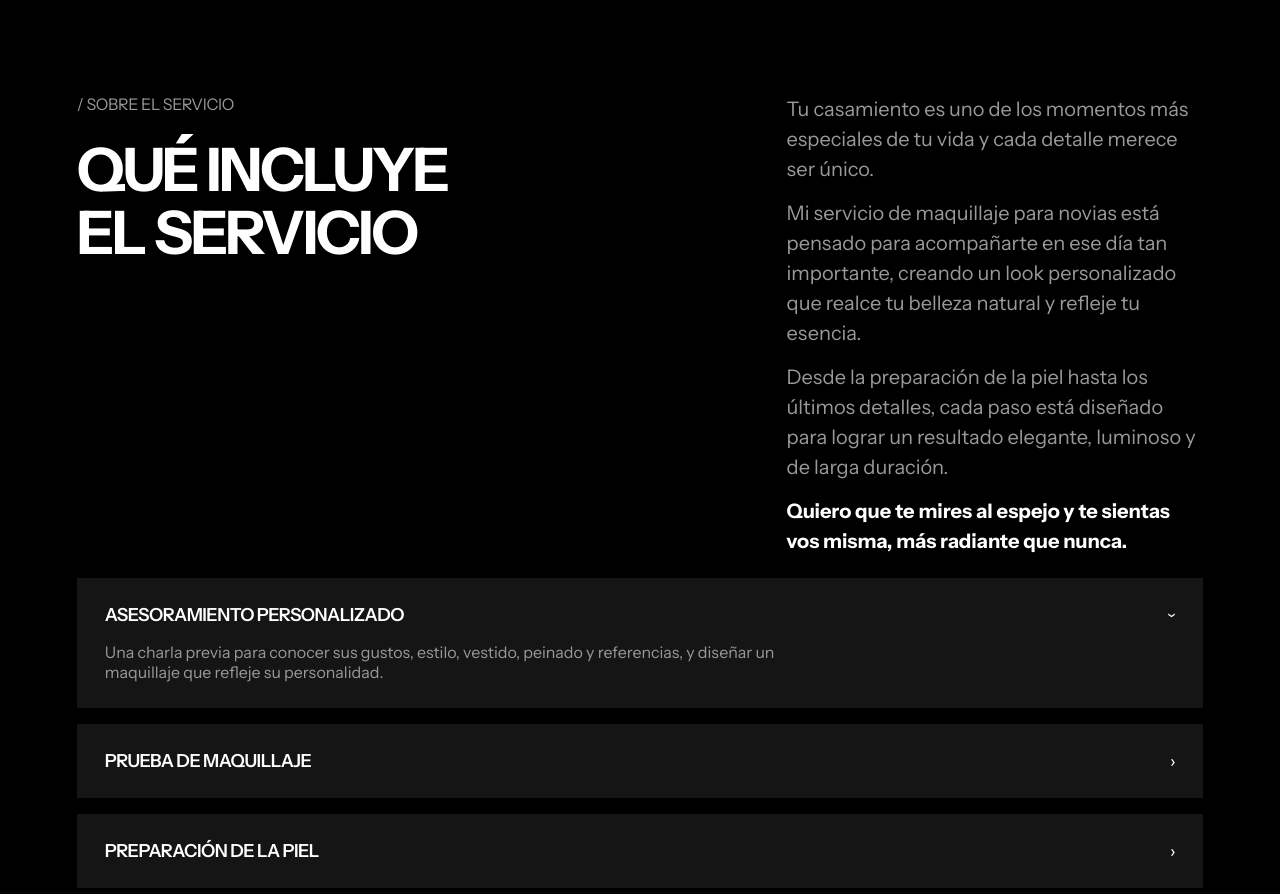
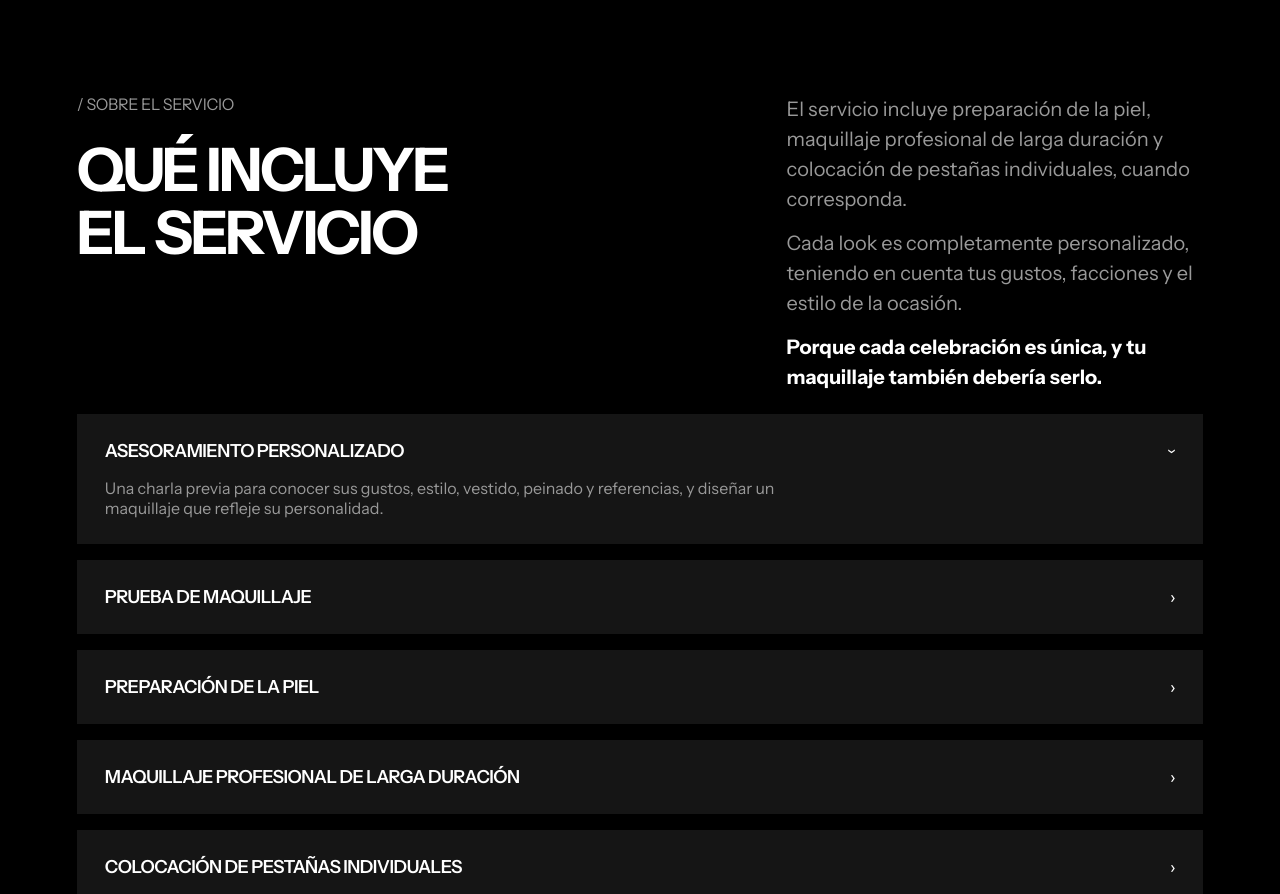
Before and after one commit to pipimarquez/dahyana-casanova, a plain HTML site: page invitadas.html in a window 1280 px wide. Shown: the part 4618-5512 px from the top of the page. Drawn offline with Linux system fonts and the light colour scheme.

Commit message:
Replace bridal include copy on egresadas and invitadas with service-specific text.
Also point the makeup trial accordion on quinceañeras, egresadas, and invitadas to each celebration instead of the wedding.

Co-authored-by: Pipi <pipimarquez@users.noreply.github.com>

```diff
--- a/invitadas.html
+++ b/invitadas.html
@@ -68,10 +68,9 @@
           <h2>Qué incluye<br />el servicio</h2>
         </div>
         <div class="copy">
-          <p>Tu casamiento es uno de los momentos más especiales de tu vida y cada detalle merece ser único.</p>
-          <p>Mi servicio de maquillaje para novias está pensado para acompañarte en ese día tan importante, creando un look personalizado que realce tu belleza natural y refleje tu esencia.</p>
-          <p>Desde la preparación de la piel hasta los últimos detalles, cada paso está diseñado para lograr un resultado elegante, luminoso y de larga duración.</p>
-          <p><strong>Quiero que te mires al espejo y te sientas vos misma, más radiante que nunca.</strong></p>
+          <p>El servicio incluye preparación de la piel, maquillaje profesional de larga duración y colocación de pestañas individuales, cuando corresponda.</p>
+          <p>Cada look es completamente personalizado, teniendo en cuenta tus gustos, facciones y el estilo de la ocasión.</p>
+          <p><strong>Porque cada celebración es única, y tu maquillaje también debería serlo.</strong></p>
         </div>
       </section>
       <div class="accordion">
@@ -81,7 +80,7 @@
         </details>
         <details>
           <summary>Prueba de maquillaje</summary>
-          <p>Es opcional. Una sesión previa para definir el look, probar tonalidades, acabados y realizar los ajustes necesarios antes del casamiento.</p>
+          <p>Es opcional. Una sesión previa para definir el look, probar tonalidades, acabados y realizar los ajustes necesarios antes del evento.</p>
         </details>
         <details>
           <summary>Preparación de la piel</summary>
```
Also changed, not shown: egresadas.html (+4 -5 lines), quinceaneras.html (+1 -1 lines).
